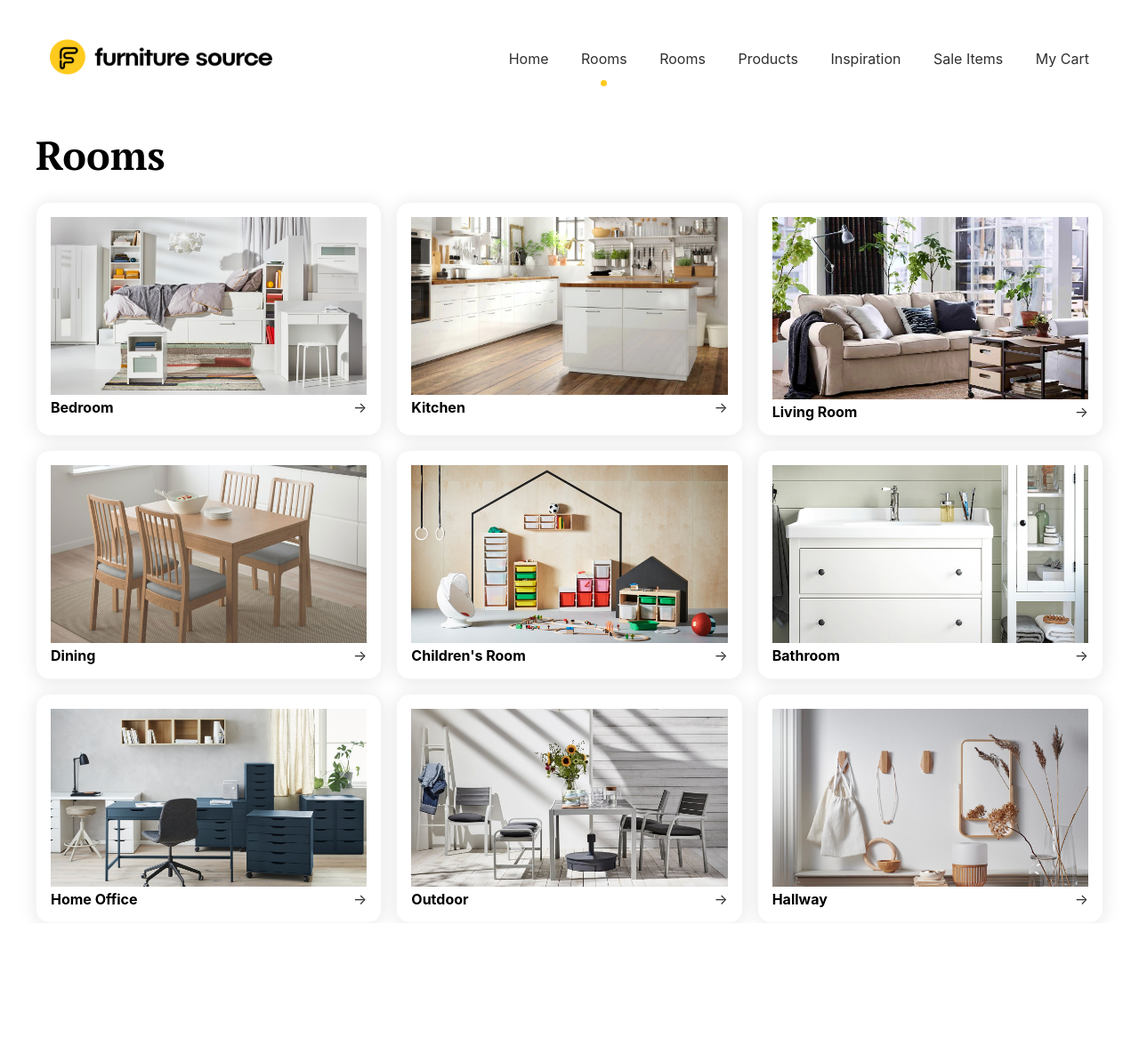
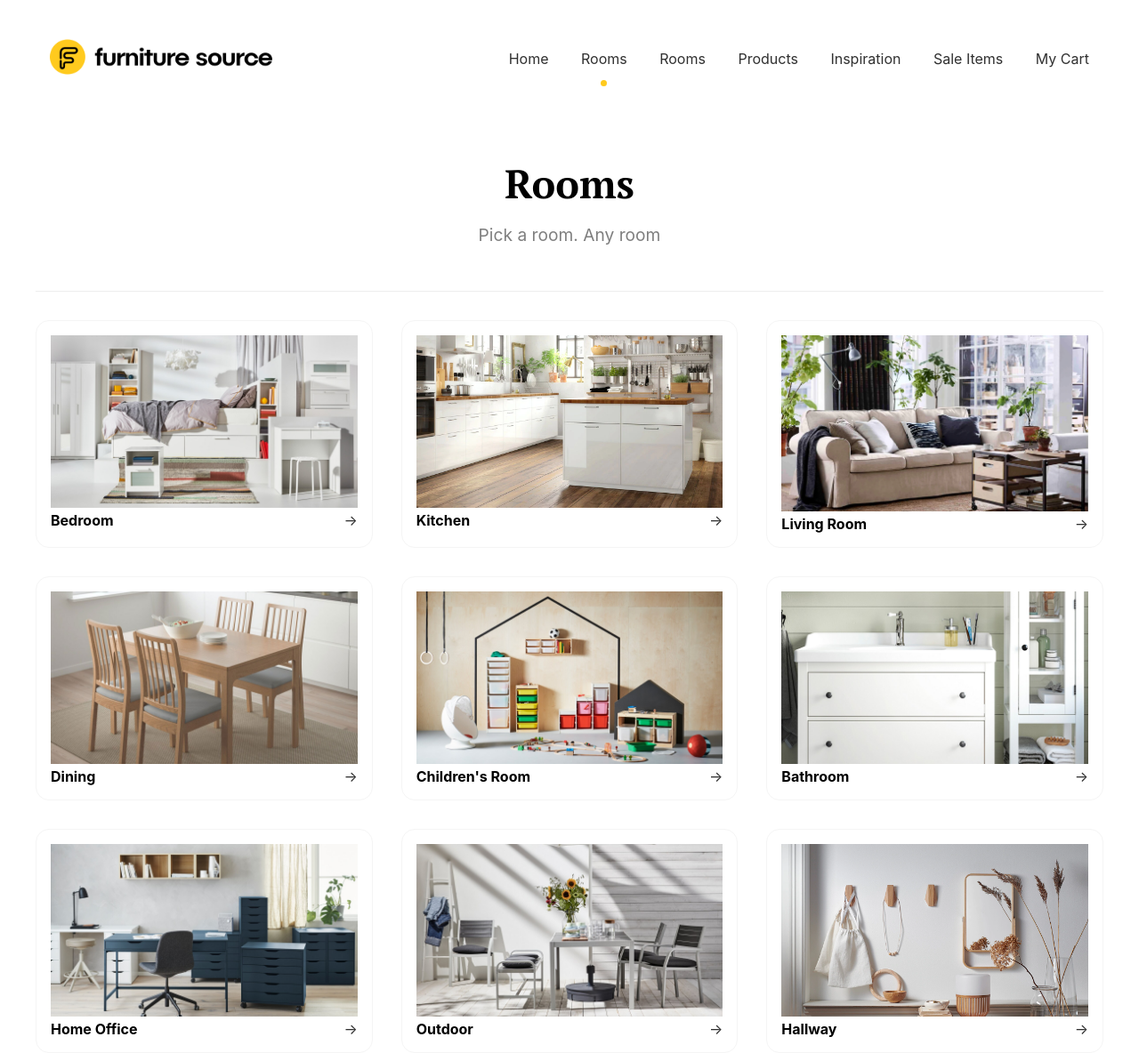
Before and after one commit to nickaguilos/dc-1-sheena-nick, a PHP site: page /rooms/ in a window 1280 px wide. Shown: the whole page at 89% size. Before the commit the page ends 1020 px from the top, so only its background shows below. Run offline with PHP 8.4, Linux system fonts and the light colour scheme; some libraries are stand-ins or nearby versions.

Commit message:
adjustment to rooms page heading

```diff
--- a/web/css/main.css
+++ b/web/css/main.css
@@ -130,14 +130,16 @@ input[type="text"] {
 .card {
   background: #FFFFFF;
   border: 1px solid #F5F5F5;
-  box-shadow: 0 2px 20px 0 rgba(0, 0, 0, 0.1);
   border-radius: 15px;
-  padding: 1em; }
+  padding: 1em;
+  transition: all 0.2s; }
+  .card:hover {
+    box-shadow: 0 2px 20px 0 rgba(0, 0, 0, 0.1); }
 
 .grid-of-cards {
   display: grid;
   grid-template-columns: repeat(3, 1fr);
-  gap: 1em; }
+  gap: 2em; }
 
 #site-head {
   display: flex;
@@ -450,6 +452,11 @@ input[type="text"] {
     display: flex;
     justify-content: space-between;
     align-items: center; }
+  #rooms #page-heading {
+    text-align: center;
+    padding: 2em 0;
+    margin-bottom: 2em;
+    border-bottom: 1px solid #eee; }
   @media screen and (max-width: 1024px) and (min-width: 768px) {
     #rooms {
       padding: 0 2em; } }
--- a/web/rooms/index.html
+++ b/web/rooms/index.html
@@ -42,9 +42,12 @@
     </header>
 
     <main id="site-content">
-
-        <h1>Rooms</h1>
-
+        <header id="page-heading">
+            <h1>Rooms</h1>
+            <p class="subheading">
+                Pick a room. Any room
+            </p>
+        </header>
         <div class="grid-of-cards">
             <article class="card">
                 <img src="../images/rooms/bedroom.jpg" alt="">
```
Also changed, not shown: scss/_cards.scss (+6 -2 lines), scss/_page-rooms.scss (+7 -0 lines).
